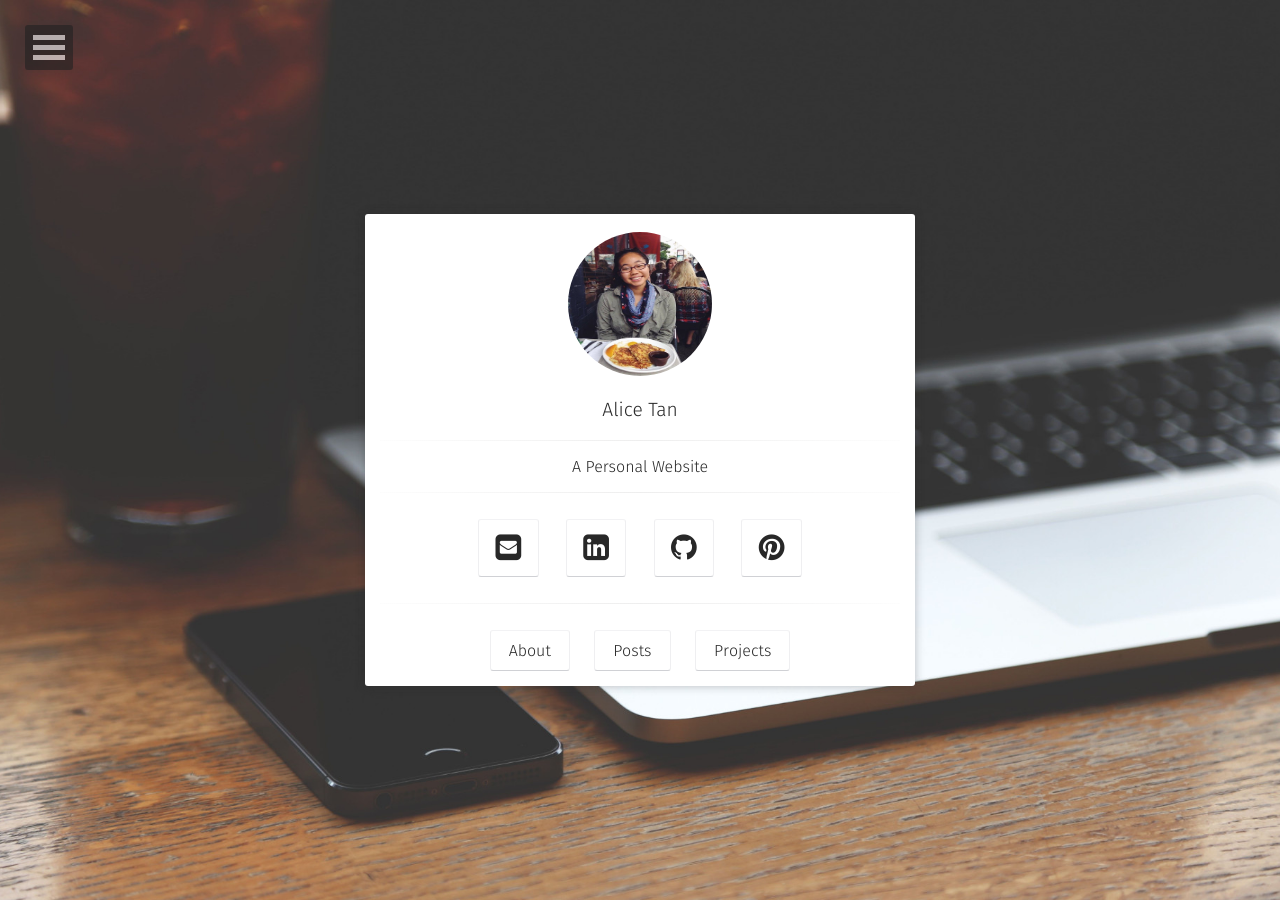
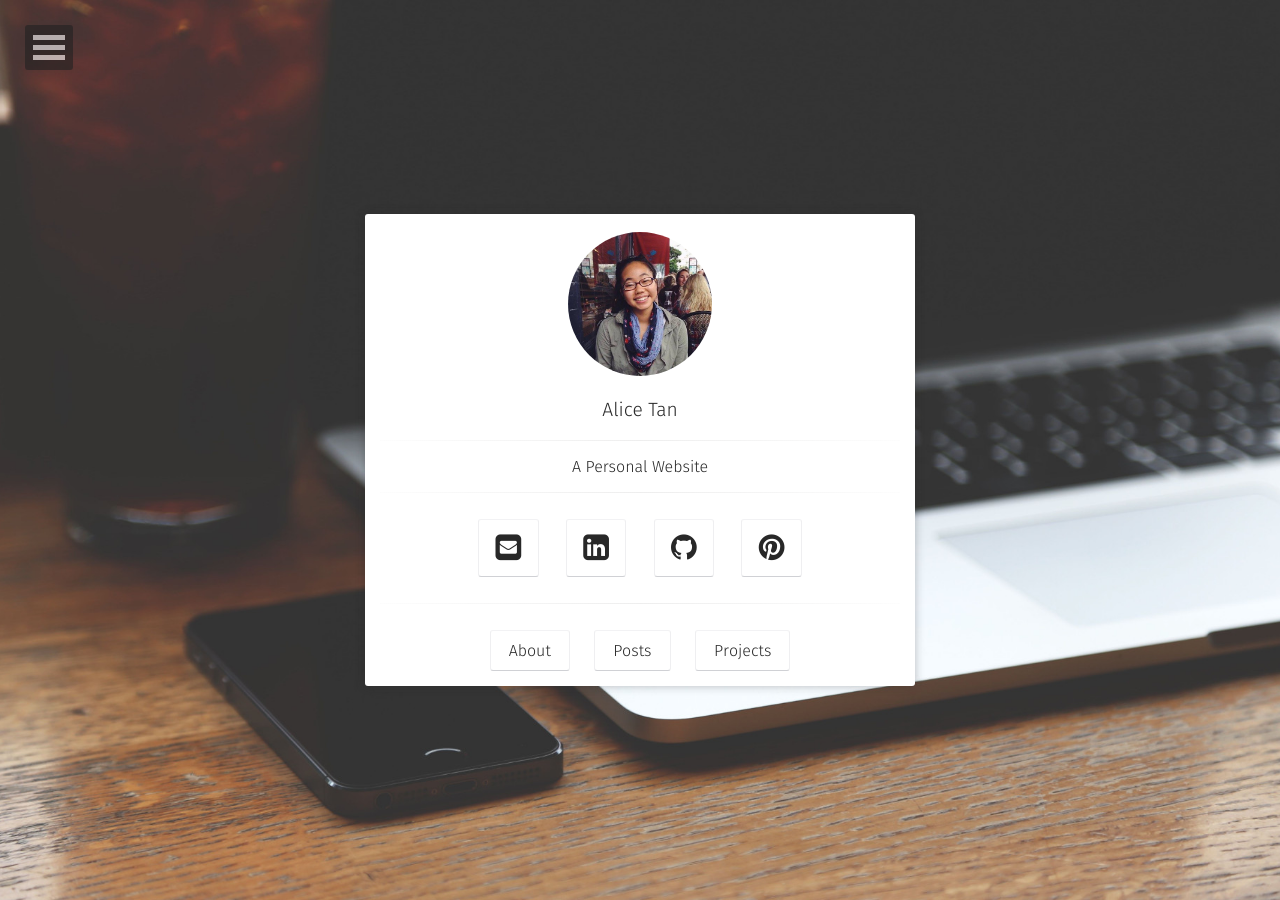
Before and after one commit to aliceetan/aliceetan.github.io, a Jekyll site: the page built from index.html, in a window 1280 px wide. Built offline with Jekyll 4.4.1, drawn with Linux system fonts in a browser that asks for light colours; some web fonts are replaced.

Commit message:
Update _config.yml
Square profile picture

```diff
--- a/_config.yml
+++ b/_config.yml
@@ -3,7 +3,7 @@ title:              Alice Tan
 bio:                'A Personal Website'
 reading_time:       true
 words_per_minute:   200
-logo:               'assets/img/Profile-pic.jpg'
+logo:               'assets/img/Prof-Pic-Squared.jpeg'
 background:         'assets/img/placeholder-big.jpg'
 tiled_bg:           false   # Set this true if you want to tile your background image, otherwise it will be covered
 locale:             en_US
```
